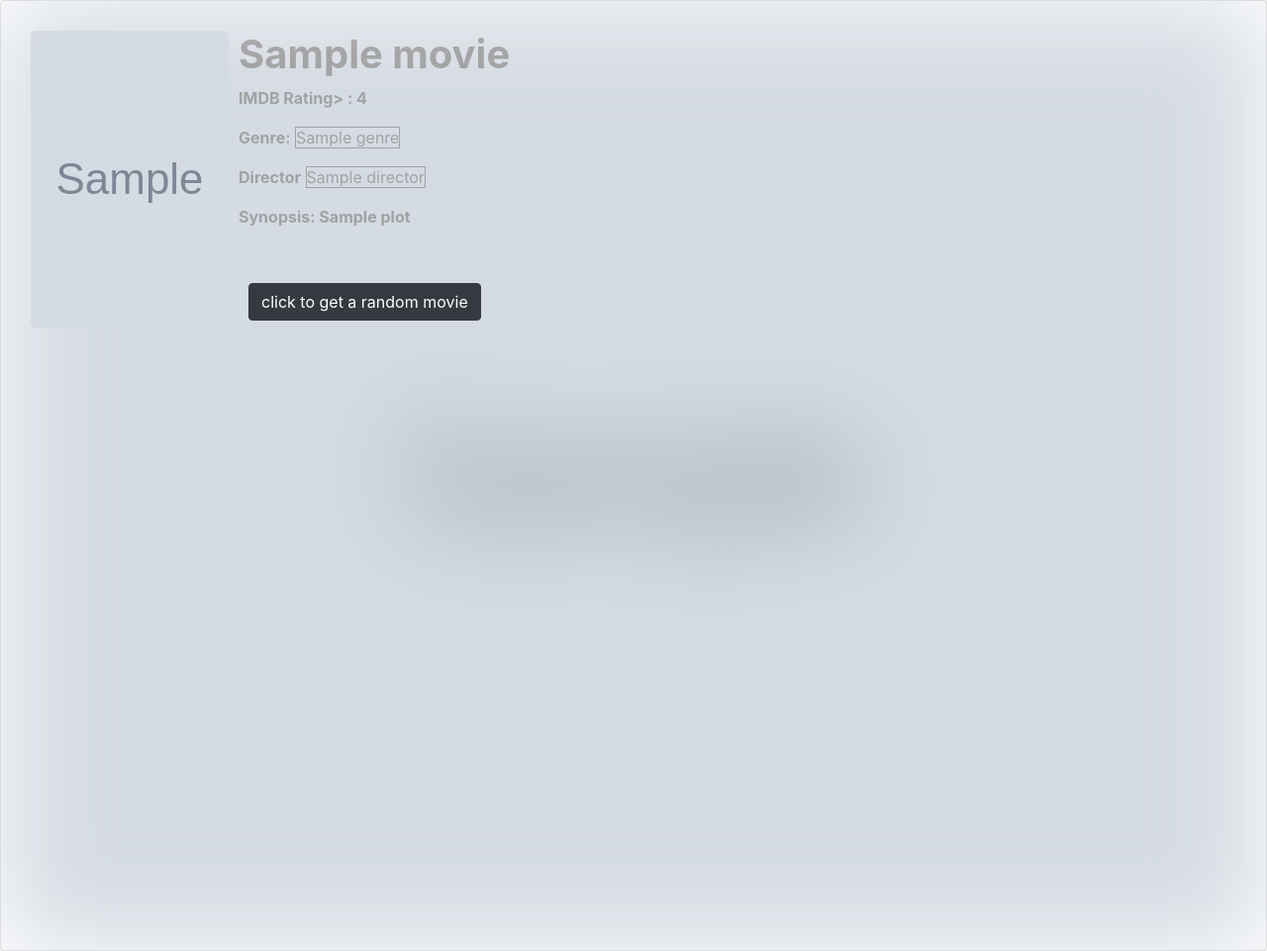
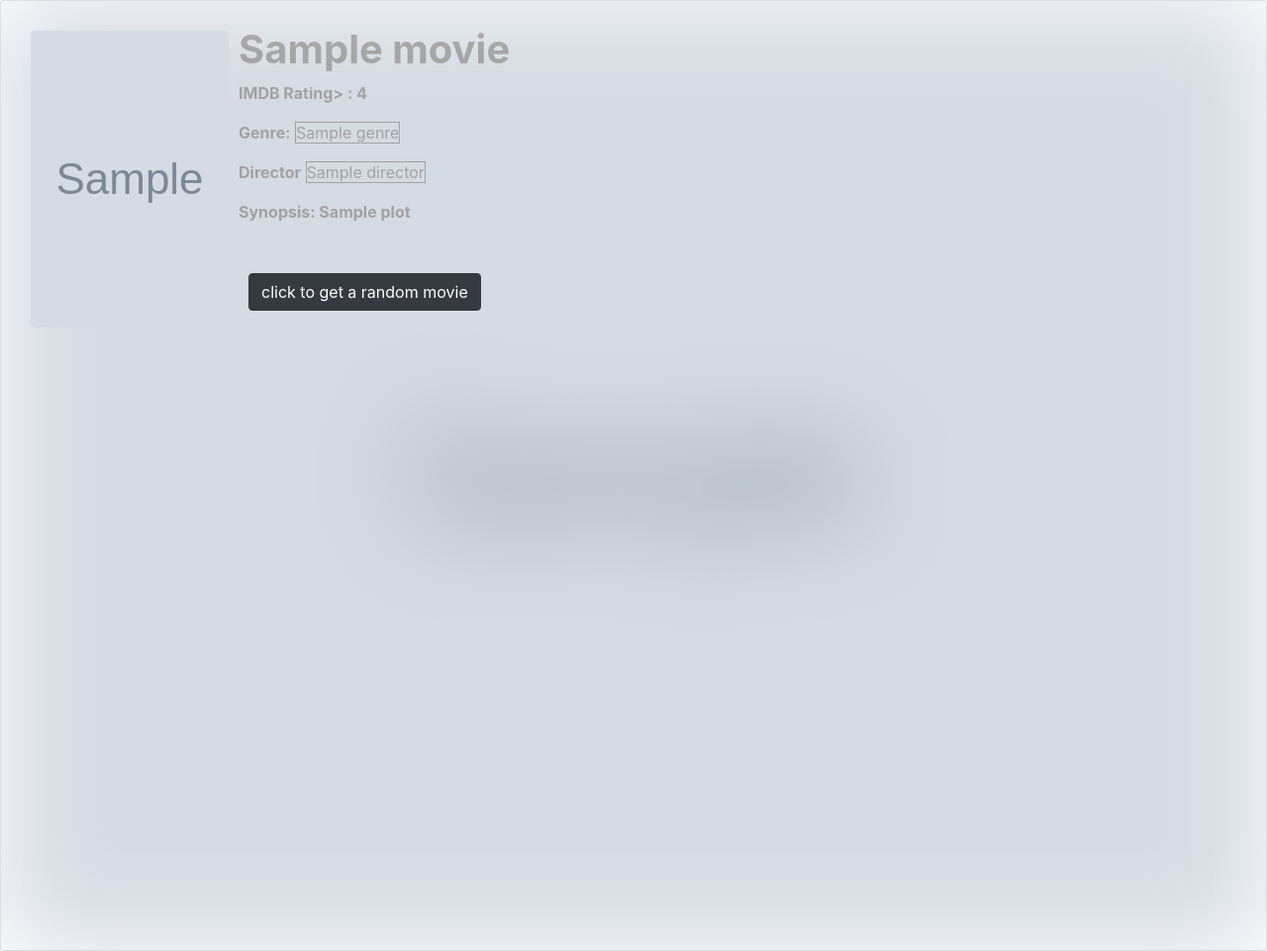
Before and after one commit to Abishek-Balasubramaniam/suggest-a-random-movie, a Django app: template templates/movie_details.html in a window 1280 px wide. Shown: the whole page at 99% size. Run offline with Django 3.2, Linux system fonts and the light colour scheme; the template is opened without the code that fills it: most values are stand-ins (such as "Sample title", 1, 10 or a date in 2020); grey boxes marked "Sample" are stand-in pictures; some libraries are stand-ins or nearby versions.

Commit message:
first commit

```diff
--- a/templates/movie_details.html
+++ b/templates/movie_details.html
@@ -19,7 +19,7 @@
 
          <div class="float-sm-left" > <img src="{{my_movie.full_cover_url}}" class="rounded-lg" alt="..." style="margin: 10px; " width="200px" height="300px"></div>
 
-         <div style="padding: 10px;  text-shadow: -1px 0 black, 0 1px black, 1px 0 black, 0 -1px black; mix-blend-mode: difference;">
+         <div style="padding: 5px;  text-shadow: -1px 0 black, 0 1px black, 1px 0 black, 0 -1px black; mix-blend-mode: difference;">
 
             <p class="h1" style="font:bold;"><strong>{{my_movie.title}}</strong></p>
 
```
